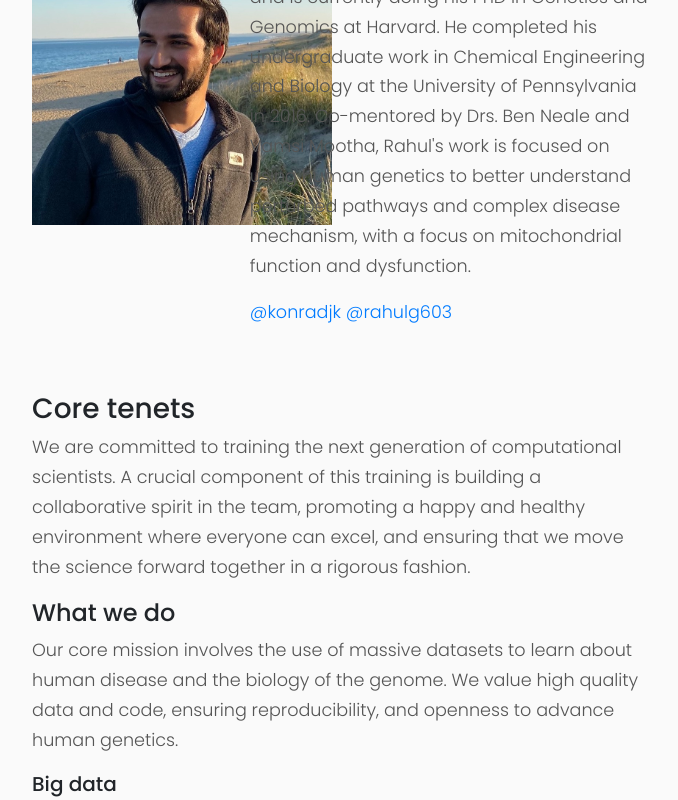
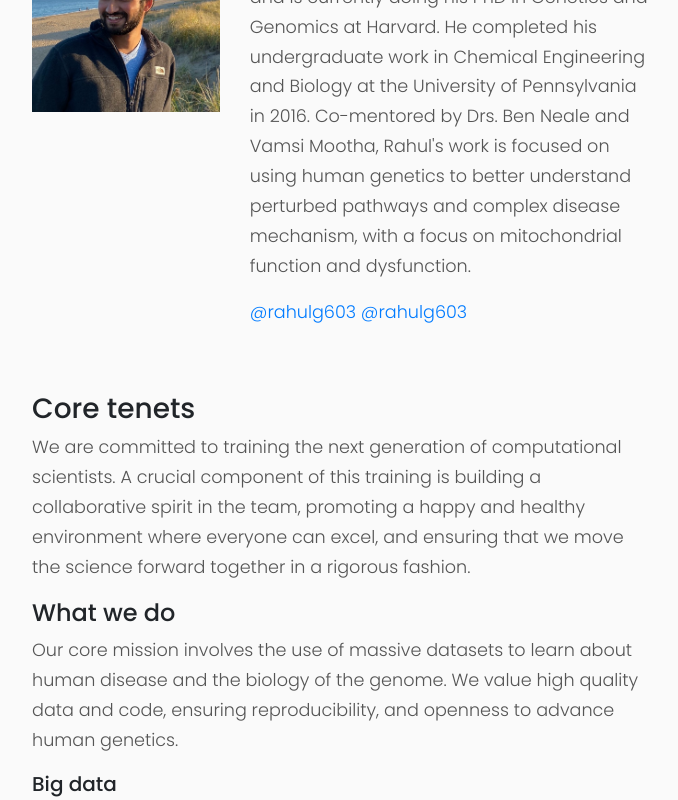
Before and after one commit to konradjk/konradjk.github.io, a plain HTML site: page index.html in a window 1280 px wide. Shown: the part 2644-3444 px from the top of the page, without its empty margins (258-936 px from the left). Drawn offline with nearby package versions, Linux system fonts and the light colour scheme.

Commit message:
minor fixes

```diff
--- a/index.html
+++ b/index.html
@@ -224,14 +224,14 @@
                         <h6>Graduate student</h6>
                         <div class="row">
                             <div class="col-sm-4">
-                                <img src="people/RahulGupta.jpg" width="300px" />
+                                <img src="people/RahulGupta.jpg" width="100%" />
                             </div>
                             <div class="col-sm-8">
                                 <p>
                                     Rahul is an MD-PhD student in the Harvard-MIT Health Sciences and Technology program, and is currently doing his PhD in Genetics and Genomics at Harvard. He completed his undergraduate work in Chemical Engineering and Biology at the University of Pennsylvania in 2016. Co-mentored by Drs. Ben Neale and Vamsi Mootha, Rahul's work is focused on using human genetics to better understand perturbed pathways and complex disease mechanism, with a focus on mitochondrial function and dysfunction.
                                 </p>
                             <p>
-                                <a href="https://twitter.com/rahulg603?ref_src=twsrc%5Etfw" class="twitter-follow-button" data-show-count="false">@konradjk</a><script async src="https://platform.twitter.com/widgets.js" charset="utf-8"></script>
+                                <a href="https://twitter.com/rahulg603?ref_src=twsrc%5Etfw" class="twitter-follow-button" data-show-count="false">@rahulg603</a><script async src="https://platform.twitter.com/widgets.js" charset="utf-8"></script>
 <a class="github-button" href="https://github.com/rahulg603" aria-label="Follow @rahulg603 on GitHub">@rahulg603</a>
                             </p>
                             </div>
```
